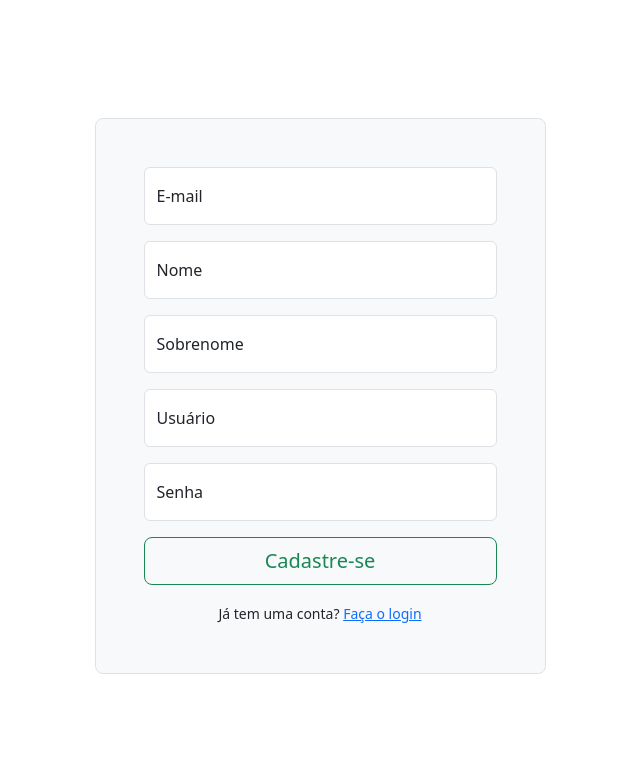
After one commit to JeanCarlos899/personal-finance-control, a Django app: page /register in a window 1280 px wide. The commit adds this page. Shown: the top 767 px of the page, without its empty margins (320-960 px from the left). Run offline with Django 4.2, Linux system fonts and the light colour scheme.

Commit message:
feat(template): atualização de cores

```diff
--- a/finance_app/templates/finance_app/dashboard.html
+++ b/finance_app/templates/finance_app/dashboard.html
@@ -13,7 +13,7 @@
     </div>
     <input type="date" class="form-control" aria-label="Até" name="end_date" value="{{ end_date }}" required>
     <div class="input-group-append">
-      <button type="submit" class="btn btn-primary btn-block">Filtrar</button>
+      <button type="submit" class="btn btn-warning btn-block">Filtrar</button>
     </div>
   </div>
 </form>
--- a/finance_app/templates/finance_app/index.html
+++ b/finance_app/templates/finance_app/index.html
@@ -19,7 +19,7 @@
 
 <body>
     <!-- barra de navegação -->
-    <nav class="navbar navbar-expand-lg navbar-light bg-dark">
+    <nav class="navbar navbar-expand-lg navbar-light" style="background-color: rgb(71, 2, 71);">
         <a class="navbar-brand text-white" href="{% url 'finance_app:dashboard' %}">
             <i class="fas fa-landmark mr-1"></i>
             CONTROLE DE <strong>FINANÇAS PESSOAIS</strong>
@@ -42,7 +42,7 @@
                     <div class="row mb-3">
                         <div class="col d-flex justify-content-center">
                             <div class="rounded-circle">
-                                <img src="https://www.pontotel.com.br/wp-content/uploads/2022/05/imagem-corporativa.webp"
+                                <img src="https://img.freepik.com/vetores-premium/controle-financeiro_36900-2119.jpg"
                                     alt=""
                                     style="width: 100%; height: 100%; object-fit: cover; object-position: center;">
                             </div>
--- /dev/null
+++ b/finance_app/templates/finance_app/register.html
@@ -0,0 +1,67 @@
+<!DOCTYPE html>
+<html lang="pt-br">
+
+<head>
+    {% csrf_token %}
+    <meta charset="UTF-8">
+    <meta name="viewport" content="width=device-width, initial-scale=1.0">
+    <title>Cadastre-se - Gestor de Finanças</title>
+    <link rel="stylesheet" href="https://cdn.jsdelivr.net/npm/bootstrap@5.3.0/dist/css/bootstrap.min.css">
+    <link rel="stylesheet" href="static/css/base.css">
+</head>
+
+<body>
+    <div class="container mt-4">
+        <div class="row align-items-center" style="min-height: calc(100vh - 56px);">
+            <div class="col-md-10 mx-auto col-lg-5">
+                <form class="p-4 p-md-5 border rounded-3 bg-light" action="{% url 'finance_app:register' %}"
+                    method="POST">
+                    {% csrf_token %}
+
+                    {% if error_message %}
+                    <div class="alert alert-danger" role="alert">
+                        {{ error_message }}
+                    </div>
+                    {% endif %}
+
+                    <div class="form-floating mb-3">
+                        <input type="email" class="form-control" id="inputEmail" placeholder="E-mail" name="email"
+                            value="{{ email }}" required />
+                        <label for="inputEmail">E-mail</label>
+                    </div>
+                    <div class="form-floating mb-3">
+                        <input type="text" class="form-control" id="inputName" placeholder="Nome" name="name"
+                            value="{{ first_name }}" required />
+                        <label for="inputName">Nome</label>
+                    </div>
+                    <div class="form-floating mb-3">
+                        <input type="text" class="form-control" id="inputLastName" placeholder="Sobrenome"
+                            value="{{ last_name }}" name="lastname" required />
+                        <label for="inputLastName">Sobrenome</label>
+                    </div>
+                    <div class="form-floating mb-3">
+                        <input type="user" class="form-control" id="inputUser" placeholder="Usuário" name="username"
+                            value="{{ username }}" required />
+                        <label for="inputUser">Usuário</label>
+                    </div>
+                    <div class="form-floating mb-3">
+                        <input type="password" class="form-control" id="inputPassword" placeholder="Senha"
+                            name="password" required />
+                        <label for="inputPassword">Senha</label>
+                    </div>
+                    <button class="btn btn-lg btn-outline-success mb-3 w-100" type="submit">Cadastre-se</button>
+                    <div class="register text-center">
+                        <label>
+                            <small>
+                                Já tem uma conta? <a href="{% url 'finance_app:login' %}">Faça o login</a>
+                            </small>
+                        </label>
+                    </div>
+                </form>
+            </div>
+        </div>
+    </div>
+</body>
+<script src="https://cdn.jsdelivr.net/npm/bootstrap@5.3.0/dist/js/bootstrap.bundle.min.js"></script>
+
+</html>
--- a/finance_app/views/dashboard.py
+++ b/finance_app/views/dashboard.py
@@ -115,7 +115,7 @@ class DashboardApp(ListView):
             end_date = user_end_date
         else:
             start_date = datetime.strftime(datetime(datetime.now().year, 1, 1).date(), '%Y-%m-%d')
-            end_date = datetime.now().date().strftime('%Y-%m-%d')
+            end_date = datetime.strftime(datetime(datetime.now().year, 12, 31).date(), '%Y-%m-%d')
 
         # Passando a data para o template
         context['start_date'] = start_date
```
Also changed, not shown: static/css/main.css (+19 -6 lines).
